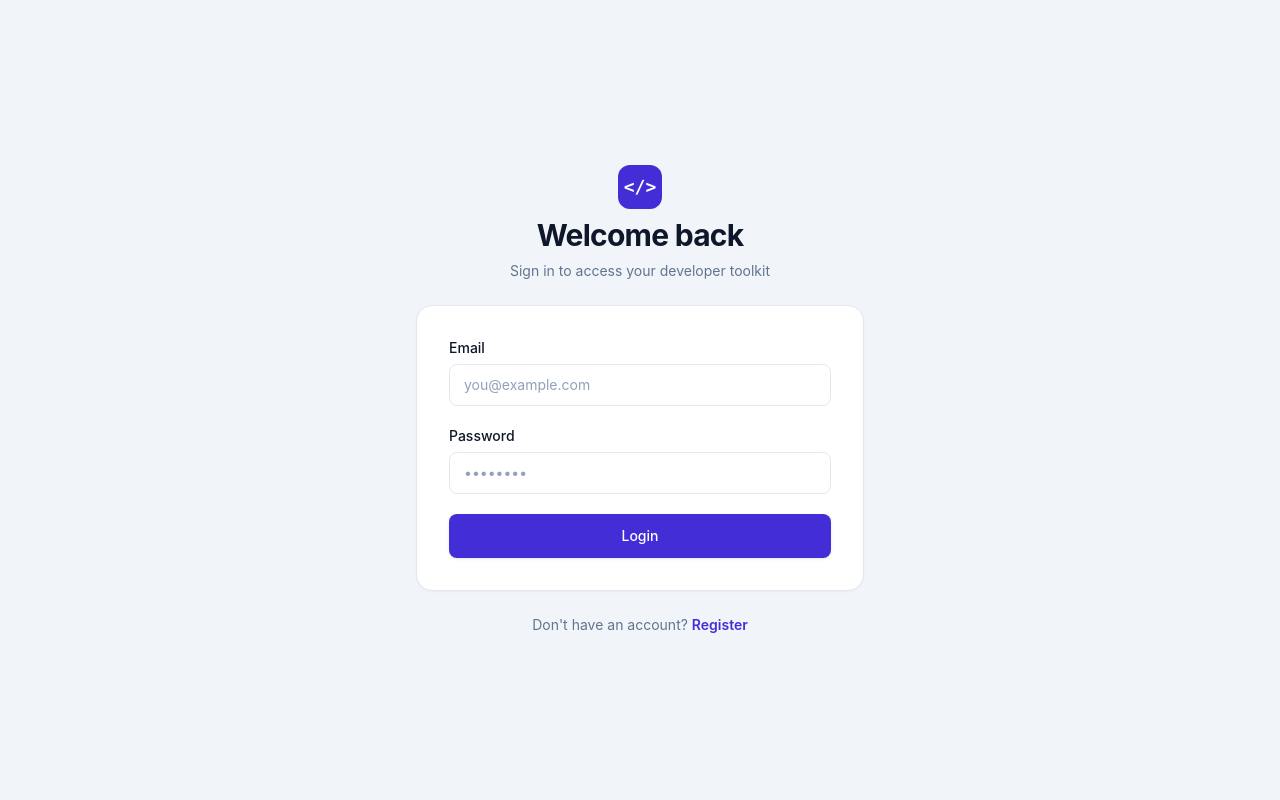
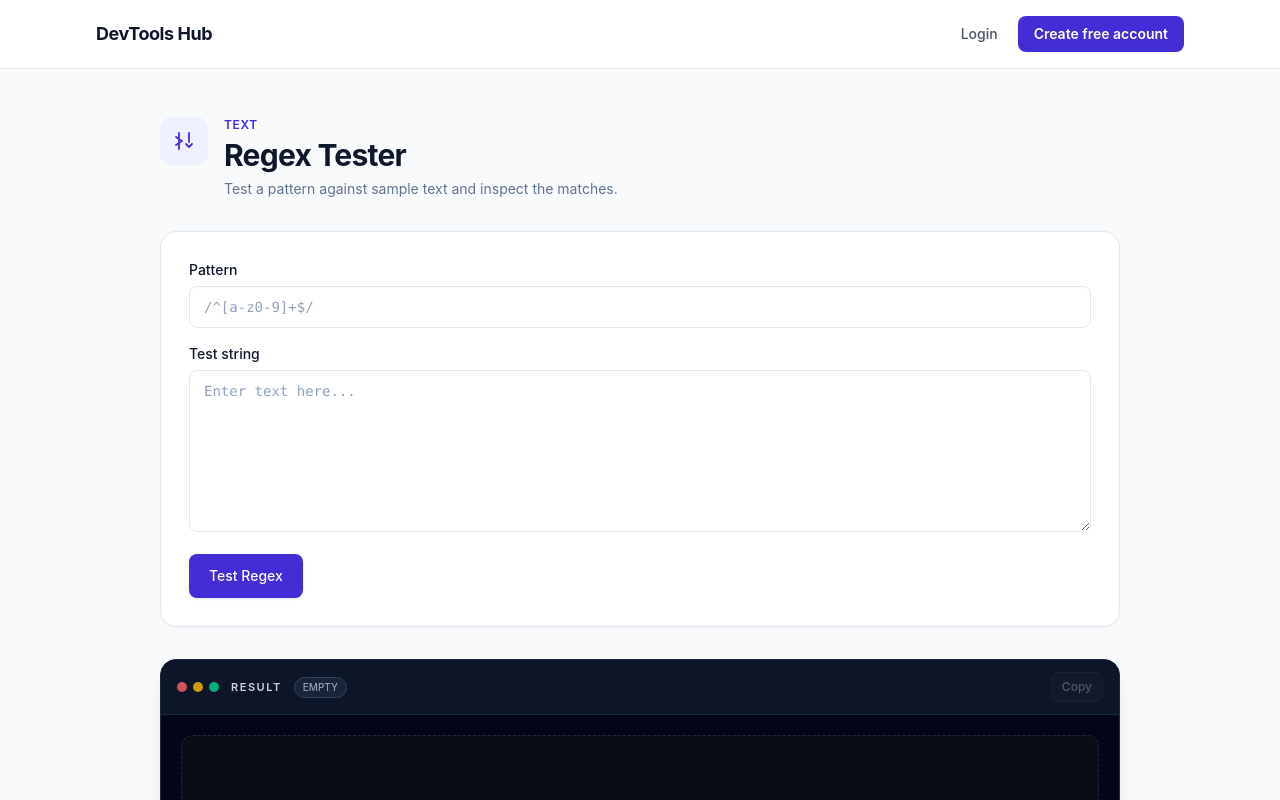
Before and after one commit to christalselvin/devtool-hub-frondend, a React (Vite) app: page /tools/regex in a window 1280 px wide. Before the commit this address led to /login. Shown: the top 800 px of the page. Built offline with nearby package versions, Linux system fonts and the light colour scheme; no server answers.

Commit message:
feat: make developer tools public and SEO crawlable

```diff
--- a/src/routes/AppRoutes.tsx
+++ b/src/routes/AppRoutes.tsx
@@ -5,6 +5,7 @@ import RegisterPage from "../pages/RegisterPage";
 import DashboardPage from "../pages/DashboardPage";
 import NotFoundPage from "../pages/NotFoundPage";
 import MainLayout from "../layouts/MainLayout";
+import PublicToolLayout from "../layouts/PublicToolLayout";
 import ProtectedRoute from "../components/common/ProtectedRoute";
 import AuthLayout from "../layouts/AuthLayout";
 import JsonFormatterPage from "../pages/JsonFormatterPage";
@@ -33,13 +34,14 @@ export default function AppRoutes() {
     <BrowserRouter>
       <Routes>
         <Route path="/" element={<HomePage />} />
+
         <Route element={<AuthLayout />}>
           <Route path="/login" element={<LoginPage />} />
           <Route path="/register" element={<RegisterPage />} />
         </Route>
 
-        <Route element={<ProtectedRoute><MainLayout /></ProtectedRoute>}>
-          <Route path="/dashboard" element={<DashboardPage />} />
+        {/* Public tool pages are crawlable and usable before account creation. */}
+        <Route element={<PublicToolLayout />}>
           <Route path="/tools/json" element={<JsonFormatterPage />} />
           <Route path="/tools/base64" element={<Base64Page />} />
           <Route path="/tools/jwt" element={<JwtPage />} />
@@ -50,6 +52,10 @@ export default function AppRoutes() {
           <Route path="/tools/timestamp" element={<TimestampPage />} />
           <Route path="/tools/qr" element={<QrCodePage />} />
           <Route path="/tools/regex" element={<RegexPage />} />
+        </Route>
+
+        <Route element={<ProtectedRoute><MainLayout /></ProtectedRoute>}>
+          <Route path="/dashboard" element={<DashboardPage />} />
           <Route path="/history" element={<HistoryPage />} />
           <Route path="/profile" element={<ProfilePage />} />
           <Route path="/billing" element={<BillingPage />} />
```
